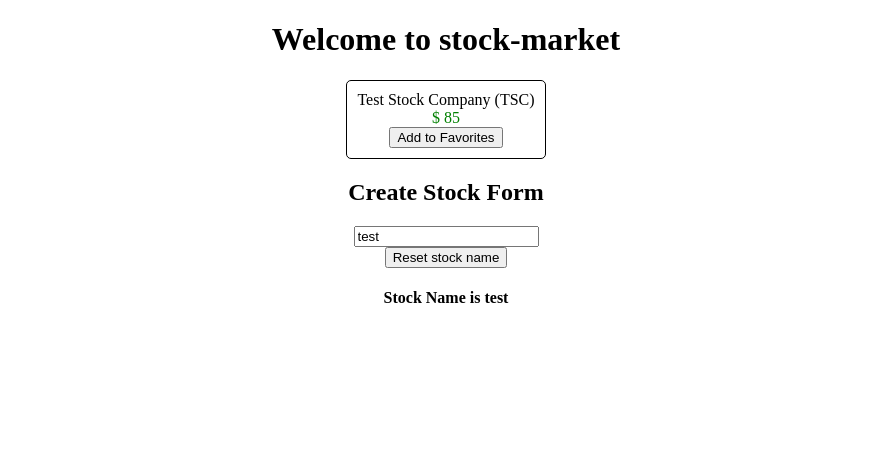
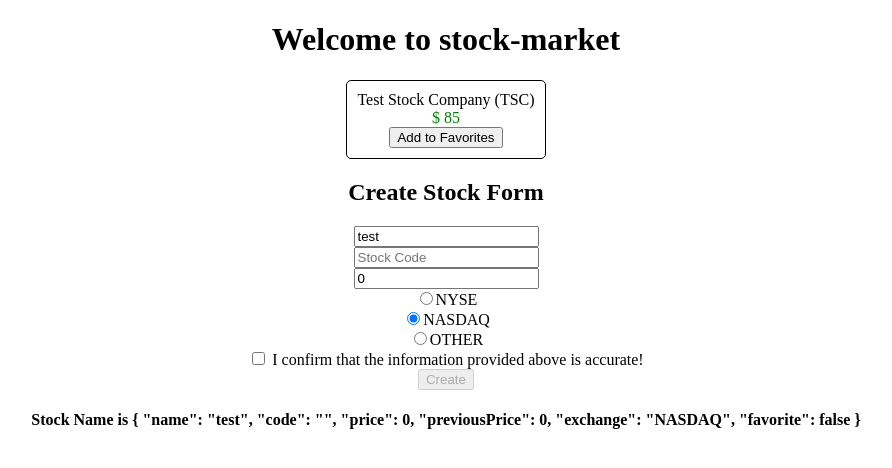
Before and after one commit to victor-arana/stock-market, an Angular app: page / in a window 1280 px wide. Shown: the top 468 px of the page, without its empty margins (194-1086 px from the left). Built offline with nearby package versions, Linux system fonts and the light colour scheme.

Commit message:
:sparkle: form, create a complete form

```diff
--- a/src/app/app.component.ts
+++ b/src/app/app.component.ts
@@ -17,7 +17,7 @@
   }
 
   ngOnInit(): void{
-    this.stock = new Stock('Test Stock Company', 'TSC', 85, 80);
+    this.stock = new Stock('Test Stock Company', 'TSC', 85, 80, 'NASDAQ');
   }
 
   onToggleFavorite(stock: Stock){
--- a/src/app/model/stock.ts
+++ b/src/app/model/stock.ts
@@ -4,7 +4,8 @@
     constructor(public name: string,
                 public code: string,
                 public price: number,
-                public previousPrice: number){}
+                public previousPrice: number,
+                public exchange: string){}
 
     isPositiveChange(): boolean {
         return this.price >= this.previousPrice;
--- a/src/app/stock/create-stock/create-stock.component.html
+++ b/src/app/stock/create-stock/create-stock.component.html
@@ -1,13 +1,37 @@
 <h2>Create Stock Form</h2>
 <div class="form-group">
-    <form>
+    <form (ngSubmit)="createStock()">
         <div class="stock-name">
-            <input type="text"
-                    placeholder="Stock Name"
-                    name="stockName"
-                    [(ngModel)]="stock.name">
+            <input type="text" placeholder="Stock Name"
+                    name="stockName" [(ngModel)]="stock.name">
         </div>
-        <button (click)="stock.name='test'">Reset stock name</button>
-        <h4>Stock Name is {{stock.name}}</h4>
+        <div class="stock-code">
+            <input type="text" placeholder="Stock Code"
+                    name="stockCode" [(ngModel)]="stock.code">
+        </div>
+
+        <div class="stock-price">
+            <input type="number" placeholder="Stock Price"
+                    name="stockPrice" [ngModel]="stock.price"
+                    (ngModelChange)="setStockPrice($event)">
+        </div>
+        <div class="stock-exchange">
+            <div>
+                <input type="radio" name="stockExchange" [(ngModel)]="stock.exchange" value="NYSE">NYSE
+            </div>
+            <div>
+                <input type="radio" name="stockExchange" [(ngModel)]="stock.exchange" value="NASDAQ">NASDAQ
+            </div>
+            <div>
+                <input type="radio" name="stockExchange" [(ngModel)]="stock.exchange" value="OTHER">OTHER
+            </div>
+        </div>
+        <div class="stock-confirm">
+             <input type="checkbox" name="stockConfirm" [(ngModel)]="confirmed">
+             I confirm that the information provided above is accurate!
+        </div>
+
+        <button [disabled]="!confirmed" type="submit">Create</button>
+        <h4>Stock Name is {{stock | json}}</h4>
     </form>
 </div>
--- a/src/app/stock/create-stock/create-stock.component.ts
+++ b/src/app/stock/create-stock/create-stock.component.ts
@@ -9,11 +9,19 @@
 export class CreateStockComponent {
 
   public stock: Stock;
+  public confirmed = false;
 
-  constructor() { }
+  constructor() {
+    this.stock = new Stock('test', '', 0, 0, 'NASDAQ');
+  }
 
-  ngOnInit(): void {
-    this.stock = new Stock('test', '', 0, 0);
+  setStockPrice(price){
+    this.stock.price = price;
+    this.stock.previousPrice = price;
+  }
+
+  createStock(){
+    console.log('Creating stock ', this.stock);
   }
 
 }
```
